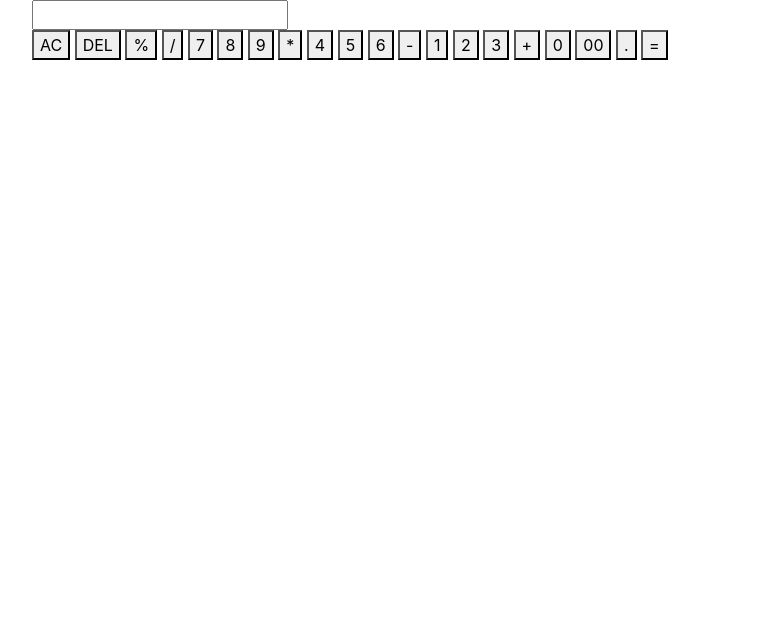
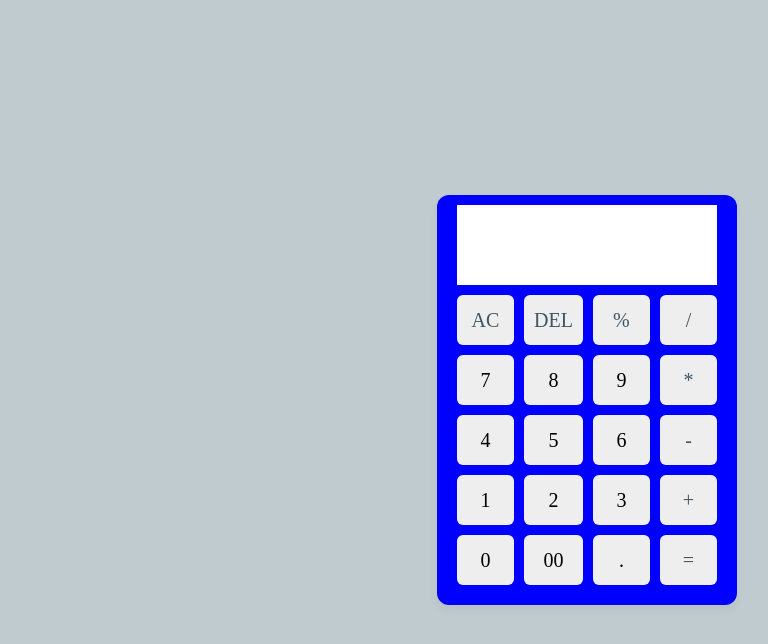
Before and after one commit to alivaraninanda/calculator, a plain HTML site: page index.html in a window 1280 px wide. Shown: the whole page, without its empty margins (53-821 px from the left). Drawn offline with nearby package versions, Linux system fonts and the light colour scheme.

Commit message:
Update index.html

```diff
--- a/index.html
+++ b/index.html
@@ -3,6 +3,7 @@
 
 <head>
     <link rel="stylesheet" href="https://stackpath.bootstrapcdn.com/bootstrap/4.5.2/css/bootstrap.min.css" integrity="sha384-JcKb8q3iqJ61gNV9KGb8thSsNjpSL0n8PARn9HuZOnIxN0hoP+VmmDGMN5t9UJ0Z" crossorigin="anonymous" />
+    <link rel="stylesheet" href="index.css"/>
     <script src="https://code.jquery.com/jquery-3.5.1.slim.min.js" integrity="sha384-DfXdz2htPH0lsSSs5nCTpuj/zy4C+OGpamoFVy38MVBnE+IbbVYUew+OrCXaRkfj" crossorigin="anonymous"></script>
     <script src="https://cdn.jsdelivr.net/npm/popper.js@1.16.1/dist/umd/popper.min.js" integrity="sha384-9/reFTGAW83EW2RDu2S0VKaIzap3H66lZH81PoYlFhbGU+6BZp6G7niu735Sk7lN" crossorigin="anonymous"></script>
     <script src="https://stackpath.bootstrapcdn.com/bootstrap/4.5.2/js/bootstrap.min.js" integrity="sha384-B4gt1jrGC7Jh4AgTPSdUtOBvfO8shuf57BaghqFfPlYxofvL8/KUEfYiJOMMV+rV" crossorigin="anonymous"></script>
@@ -38,6 +39,7 @@
 
         </div>
     </div>
+    <script src="./index.js"/>
 
 </body>
 
```
